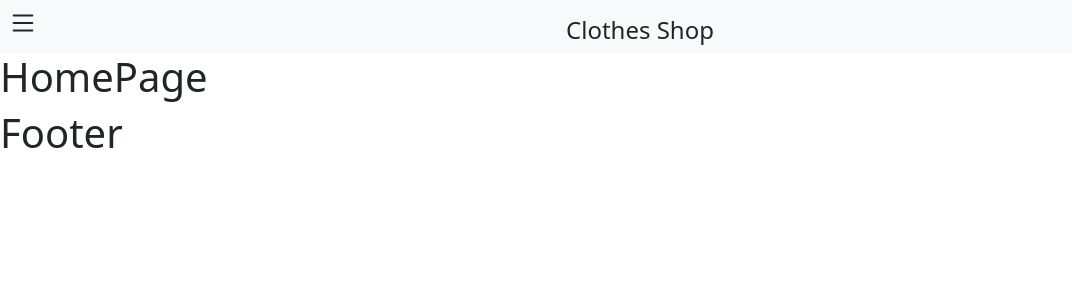
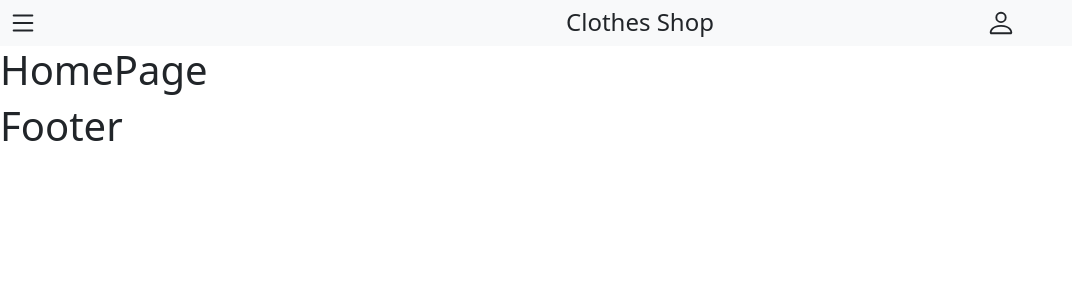
Before and after one commit to mzgardowski/ecommerenceportfolio, a React (Create React App) app: page / in a window 1280 px wide. Shown: the top 300 px of the page, without its empty margins (0-1072 px from the left). Built offline with nearby package versions, Linux system fonts and the light colour scheme.

Commit message:
Add AccountLogin.tsx. Edit Header.tsx

```diff
--- /dev/null
+++ b/src/Components/Layout/Header/AccountLogin.tsx
@@ -0,0 +1,25 @@
+import { useState } from 'react';
+import { Person } from 'react-bootstrap-icons';
+
+const AccountLogin = () => {
+  const [account, setAccount] = useState<boolean>(false);
+
+  const onToggleAccount = () => {
+    setAccount((prev) => !prev);
+  };
+
+  return (
+    <>
+      <div className='col-3 justify-content-end'>
+        <Person onClick={() => onToggleAccount()} size={30} className='m-2' />
+        {account && (
+          <div className='position-fixed bg-light col-12'>
+            <h3>asd</h3>
+          </div>
+        )}
+      </div>
+    </>
+  );
+};
+
+export default AccountLogin;
--- a/src/Layout/Header/Header.tsx
+++ b/src/Layout/Header/Header.tsx
@@ -1,16 +1,17 @@
+import AccountLogin from 'src/Components/Layout/Header/AccountLogin';
 import Navigation from 'src/Components/Layout/Header/Navigation';
 import './Header.scss';
 
 const Header = () => {
   return (
-    <header className='row bg-light app-header'>
-      <Navigation />
-      <div className='col-6'>
-        <h4 className='text-center mt-3'>Clothes Shop</h4>
-      </div>
-      <div className='col-3'>
-        <i className='bi-alarm' color='black'></i>
-      </div>
+    <header>
+      <nav className='row bg-light app-header'>
+        <Navigation />
+        <div className='col-6'>
+          <h4 className='text-center mt-2'>Clothes Shop</h4>
+        </div>
+        <AccountLogin />
+      </nav>
     </header>
   );
 };
```
